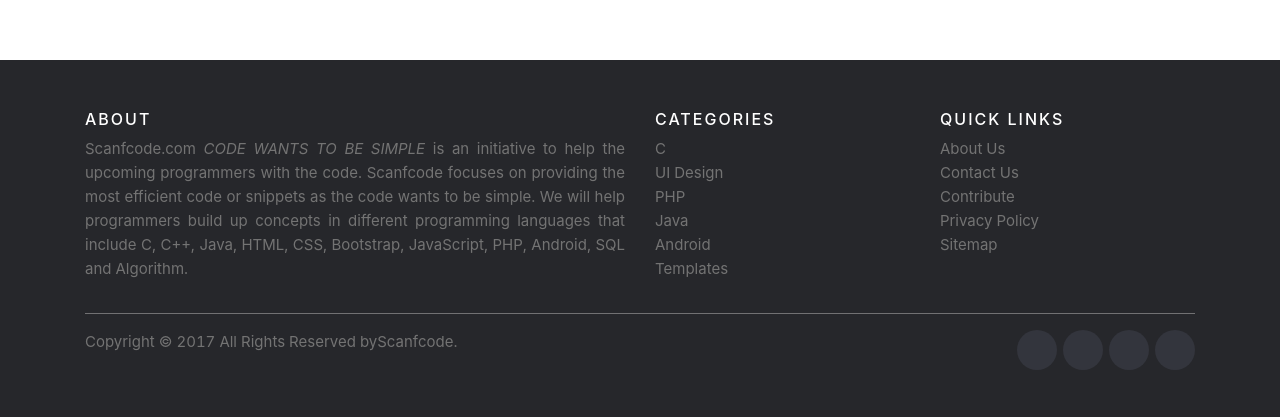
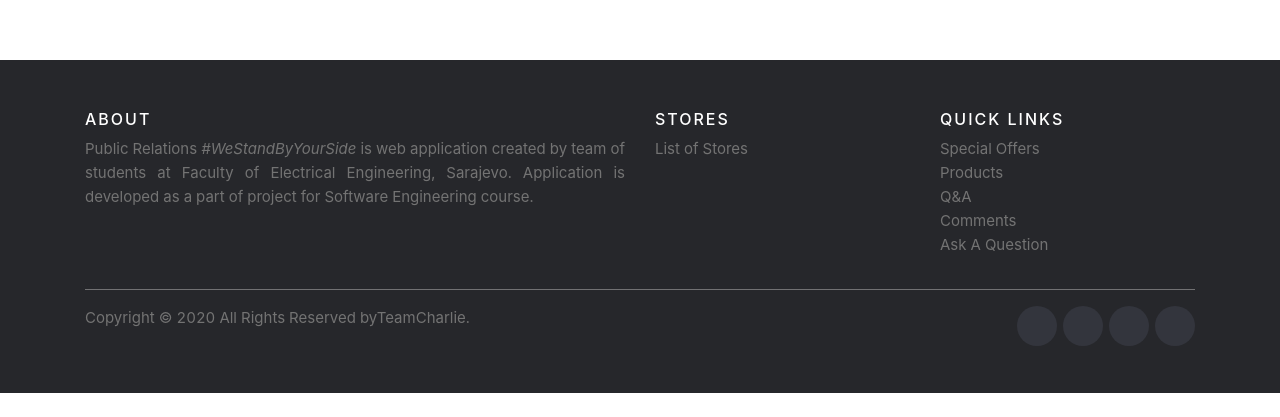
Before and after one commit to dzavidbrdar/public-relations-web-app, a React (Create React App) app: page /commentReview in a window 1280 px wide. Shown: the part 696-1113 px from the top of the page. After the commit the page ends 1089 px from the top, so only its background shows below. Built offline with nearby package versions, Linux system fonts and the light colour scheme; no server answers.

Commit message:
edit detalja u fomi i footer-u

```diff
--- a/src/components/Footer.js
+++ b/src/components/Footer.js
@@ -8,29 +8,24 @@
       <div className="row">
         <div className="col-sm-12 col-md-6">
           <h6>About</h6>
-          <p className="text-justify">Scanfcode.com <i>CODE WANTS TO BE SIMPLE </i> is an initiative  to help the upcoming programmers with the code. Scanfcode focuses on providing the most efficient code or snippets as the code wants to be simple. We will help programmers build up concepts in different programming languages that include C, C++, Java, HTML, CSS, Bootstrap, JavaScript, PHP, Android, SQL and Algorithm.</p>
+          <p className="text-justify">Public Relations <i>#WeStandByYourSide</i> is web application created by team of students at Faculty of Electrical Engineering, Sarajevo. Application is developed as a part of project for Software Engineering course.</p>
         </div>
 
         <div className="col-xs-6 col-md-3">
-          <h6>Categories</h6>
+          <h6>Stores</h6>
           <ul className="footer-links_ek1">
-            <li><a href="#">C</a></li>
-            <li><a href="#">UI Design</a></li>
-            <li><a href="#">PHP</a></li>
-            <li><a href="#">Java</a></li>
-            <li><a href="#">Android</a></li>
-            <li><a href="#">Templates</a></li>
+            <li><a href="/contact">List of Stores</a></li>
           </ul>
         </div>
 
         <div className="col-xs-6 col-md-3">
           <h6>Quick Links</h6>
           <ul className="footer-links_ek1">
-            <li><a href="#">About Us</a></li>
-            <li><a href="#">Contact Us</a></li>
-            <li><a href="#">Contribute</a></li>
-            <li><a href="#">Privacy Policy</a></li>
-            <li><a href="#">Sitemap</a></li>
+            <li><a href="/">Special Offers</a></li>
+            <li><a href="/products">Products</a></li>
+            <li><a href="/questions">Q&A</a></li>
+            <li><a href="/commentsPublic">Comments</a></li>
+            <li><a href="/questionask">Ask A Question</a></li>
           </ul>
         </div>
       </div>
@@ -39,8 +34,8 @@
     <div className="container">
       <div className="row">
         <div className=" col-md-8 col-sm-6 col-xs-12">
-          <p className=" copyright-text_ek1">Copyright &copy; 2017 All Rights Reserved by
-       <a href="#">Scanfcode</a>.
+          <p className=" copyright-text_ek1">Copyright &copy; 2020 All Rights Reserved by
+       <a href="#">TeamCharlie</a>.
           </p>
         </div>
 
--- a/src/components/Form.js
+++ b/src/components/Form.js
@@ -1,4 +1,5 @@
 import React, { Component } from 'react';
+import {message} from 'antd';
 import '../Form.css';
 import StarRatingComponent from 'react-star-rating-component';
 
@@ -108,7 +109,7 @@
                     email: '',
                     question: ''
                 });
-                alert("Your question has been successfully submitted.");
+                message.success('Your review has been successfully submitted!');
                 var mod= document.getElementById('btnCancel');
                 mod.click();
           }else{
```
